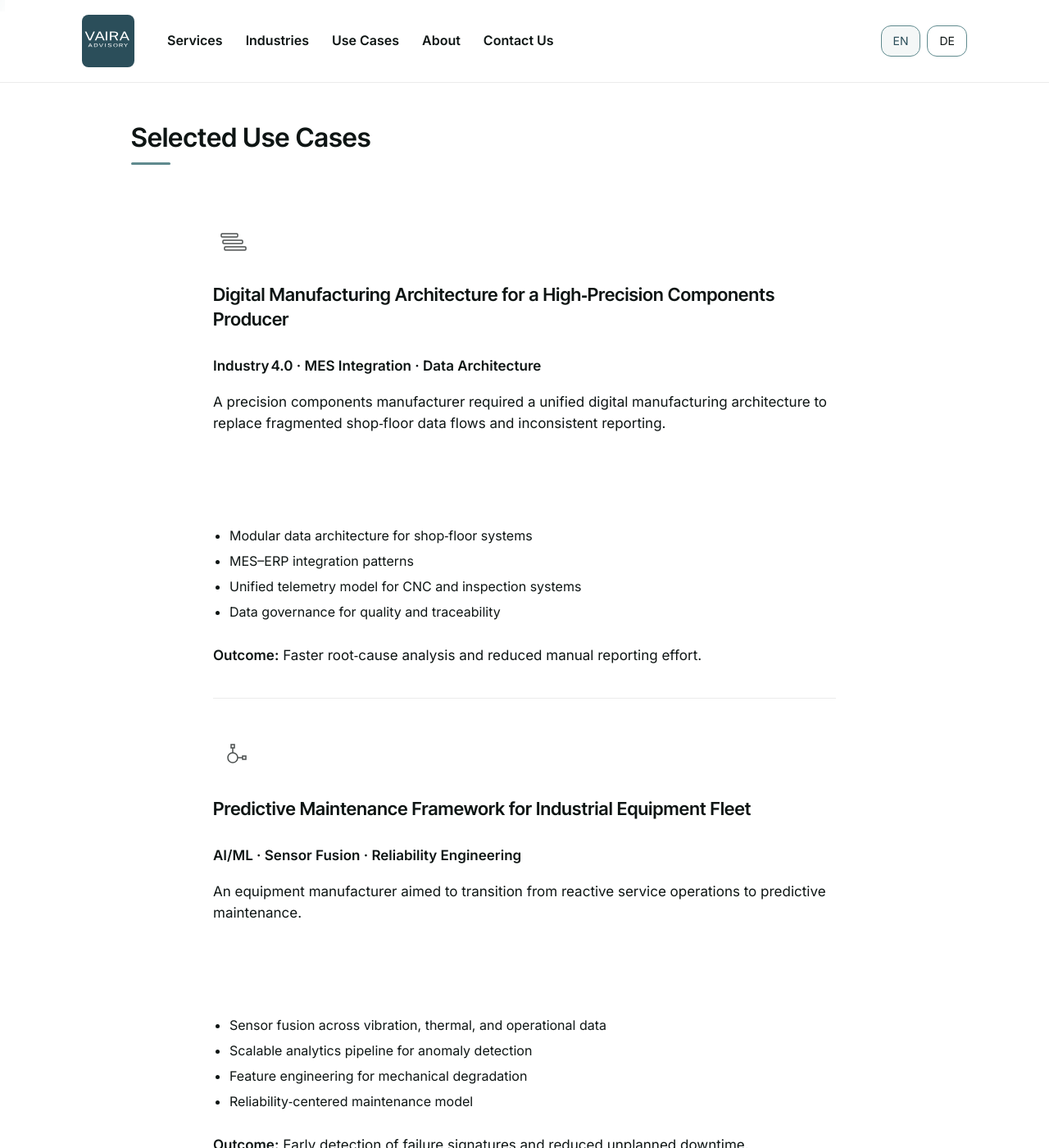
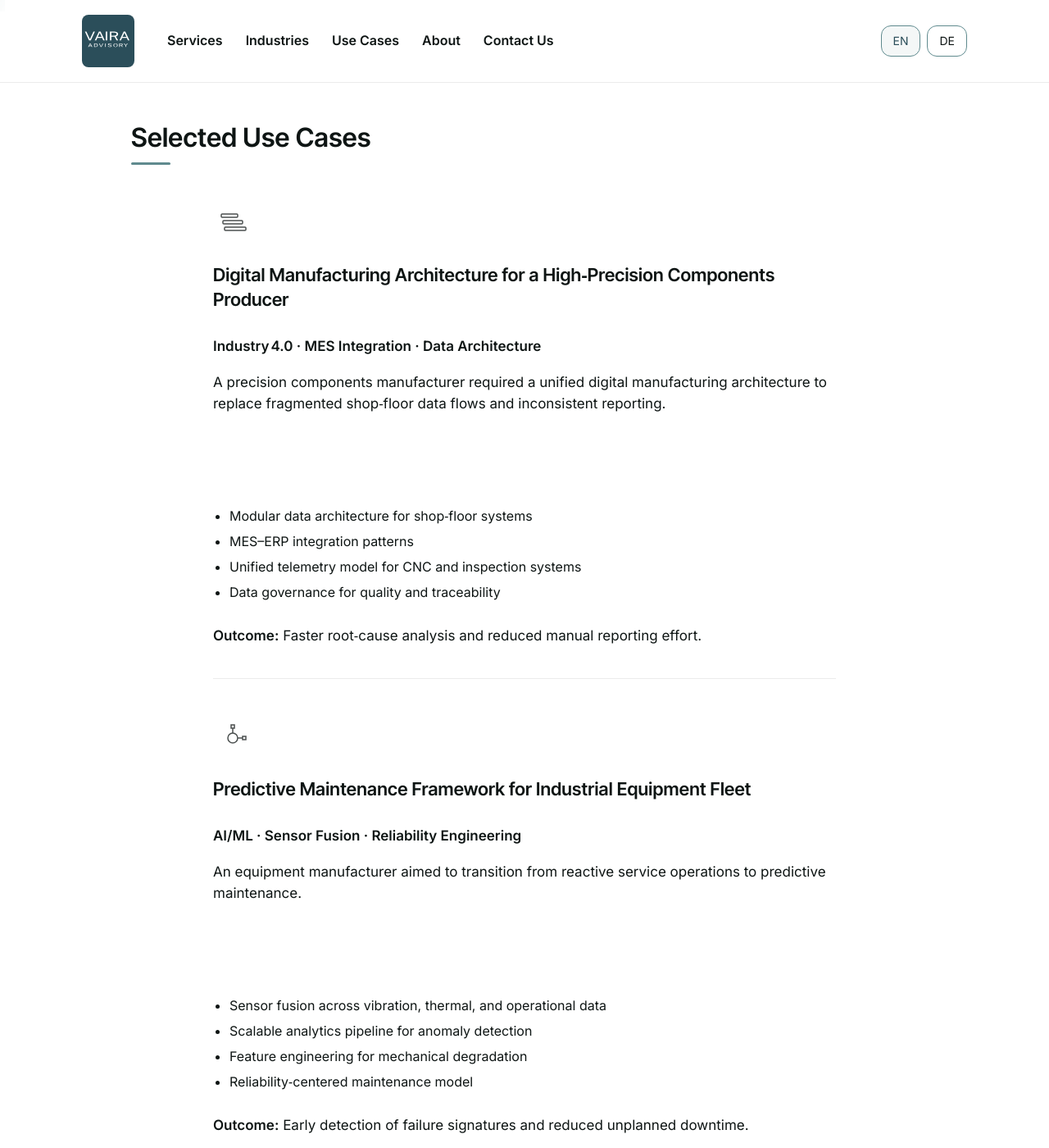
Before and after one commit to raphaelheeb/vaira-advisory, a Jekyll site: the page built from use-cases/index.html, in a window 1280 px wide and 1400 px high, scrolled down 1111 px. Shown: the whole window at 82% size. Built offline with Jekyll 4.4.1, drawn with Linux system fonts in a browser that asks for light colours.

Commit message:
Update styles.css

```diff
--- a/assets/css/styles.css
+++ b/assets/css/styles.css
@@ -1280,3 +1280,19 @@
   padding-top: calc(var(--section-space) * 0.9);
   padding-bottom: calc(var(--section-space) * 0.9);
 }
+
+/* Use Cases — fix H2 spacing in accent-left section */
+.use-cases .section--accent-left h2 {
+  margin-bottom: 32px !important;
+}
+
+/* Use Cases — tighten spacing before the list of use cases */
+.use-cases-selected .wrapper--narrow > h2 {
+  margin-bottom: 48px;
+}
+
+/* Use Cases — unified micro-illustration sizing */
+.use-cases-selected .micro-illustration svg {
+  width: 48px;
+  height: 48px;
+}
```
